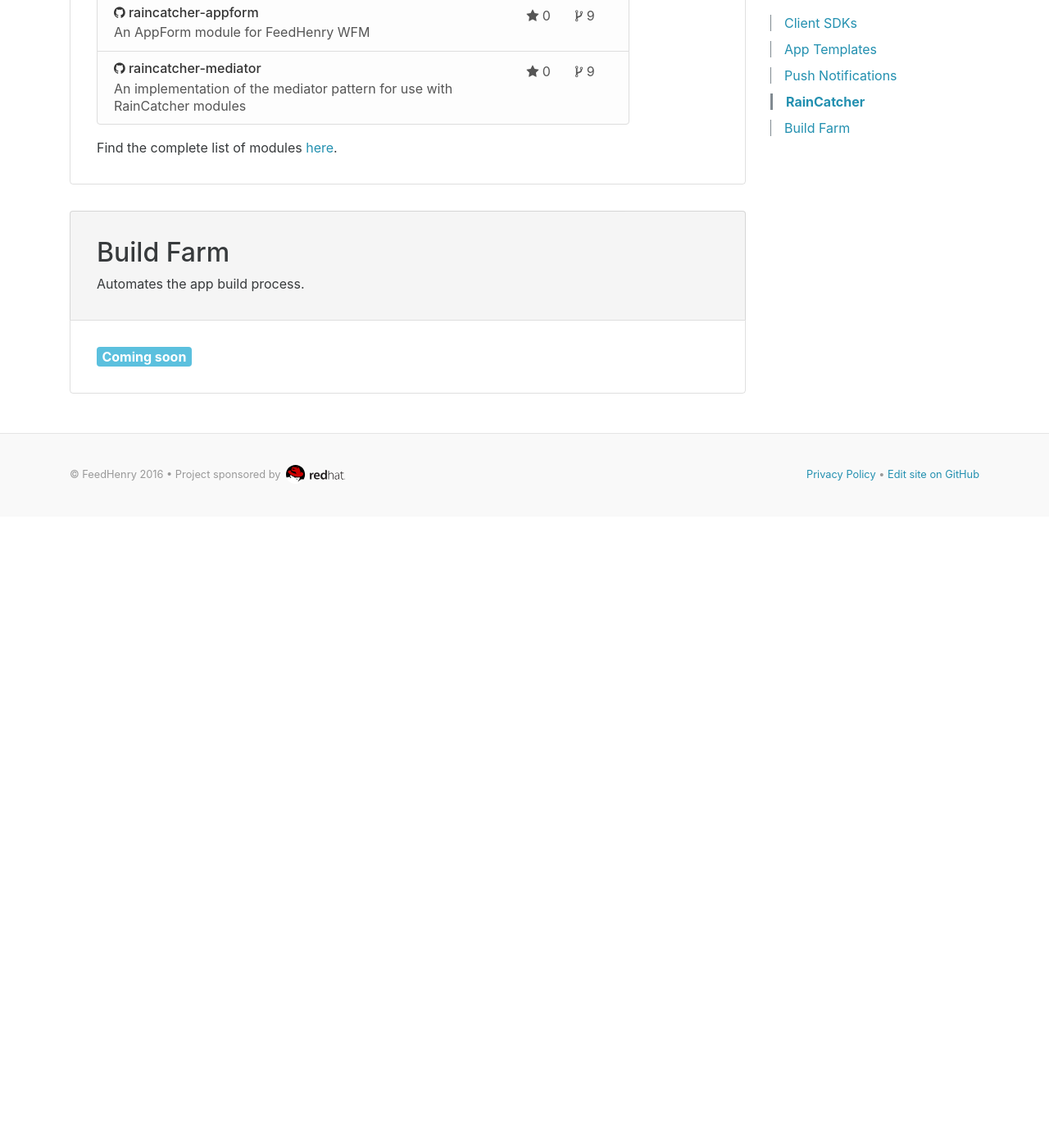
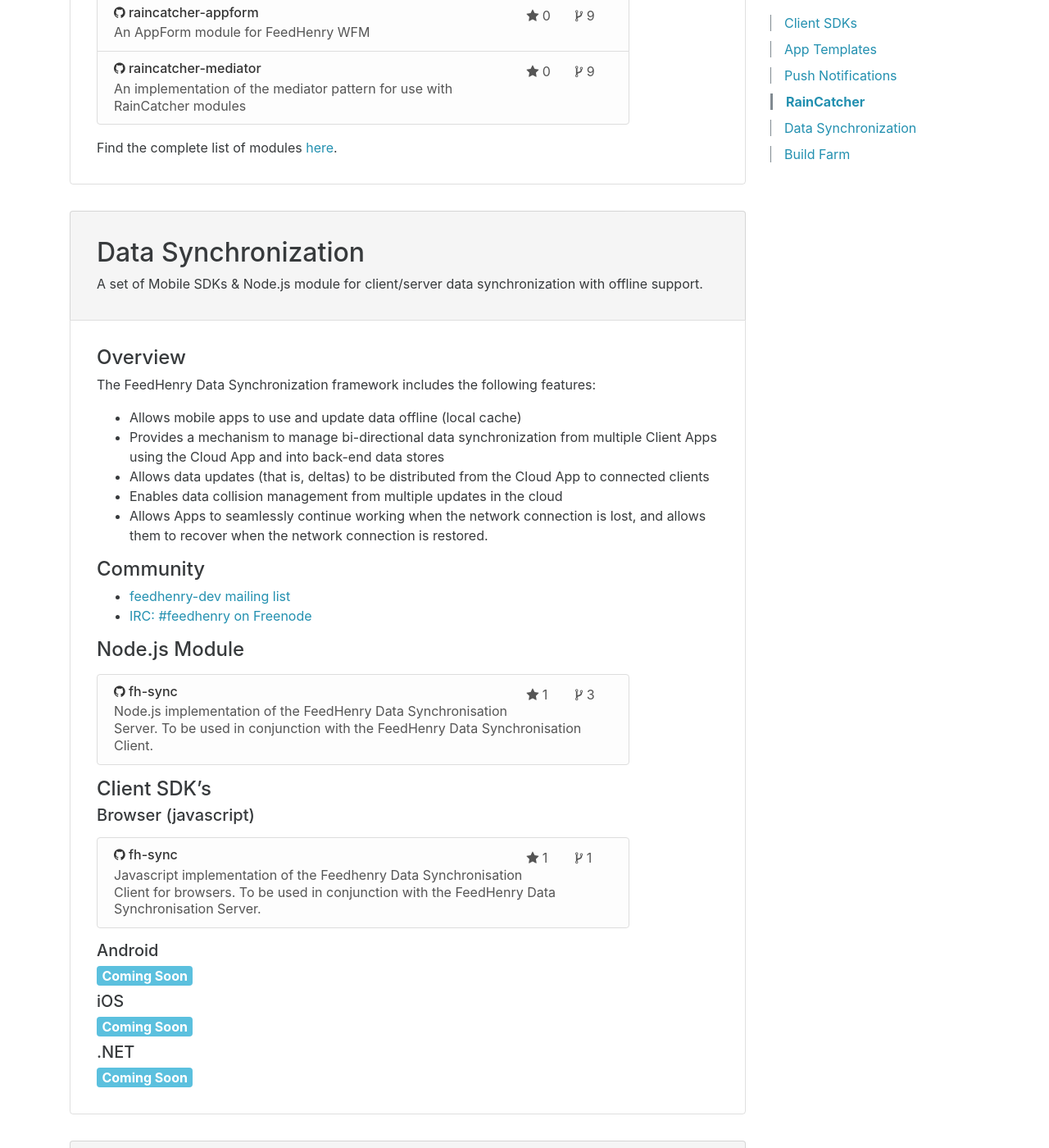
Before and after one commit to feedhenry/feedhenry.github.io, a Jekyll site: the page built from projects.md, in a window 1280 px wide and 1400 px high, scrolled down 4458 px. Shown: the whole window at 82% size. Built offline with Jekyll 4.4.1, drawn with Linux system fonts in a browser that asks for light colours; nearby versions of some CDN libraries; emoji names are drawn with the system emoji font; before the commit the page ends 5088 px from its top, so only the background shows below that.

Commit message:
✨ Add Data Synchronisation to the Projects page

```diff
--- a/projects.md
+++ b/projects.md
@@ -163,6 +163,60 @@
 
 
 
+<div class="project-title" markdown="1">
+
+## Data Synchronization
+
+A set of Mobile SDKs & Node.js module for client/server data synchronization with offline support.
+
+</div>
+
+<div class="project-text" markdown="1">
+
+#### Overview
+
+The FeedHenry Data Synchronization framework includes the following features:
+
+* Allows mobile apps to use and update data offline (local cache)
+* Provides a mechanism to manage bi-directional data synchronization from multiple Client Apps using the Cloud App and into back-end data stores
+* Allows data updates (that is, deltas) to be distributed from the Cloud App to connected clients
+* Enables data collision management from multiple updates in the cloud
+* Allows Apps to seamlessly continue working when the network connection is lost, and allows them to recover when the network connection is restored.
+
+#### Community
+
+* [feedhenry-dev mailing list](http://www.redhat.com/mailman/listinfo/feedhenry-dev)
+* [IRC: #feedhenry on Freenode](irc://irc.freenode.net/feedhenry)
+
+
+#### Node.js Module
+
+{% include repos.html repos="fh-sync" %}
+
+#### Client SDK's
+
+##### Browser (javascript)
+
+{% include repos.html repos="fh-sync-js" %}
+
+##### Android
+
+#### Coming Soon
+{: .tag .tag-info}
+
+##### iOS
+
+#### Coming Soon
+{: .tag .tag-info}
+
+##### .NET
+
+#### Coming Soon
+{: .tag .tag-info}
+
+
+</div>
+
 
 
 <div class="project-title" markdown="1">
```
Also changed, not shown: _data/feedhenry-repos.json.
